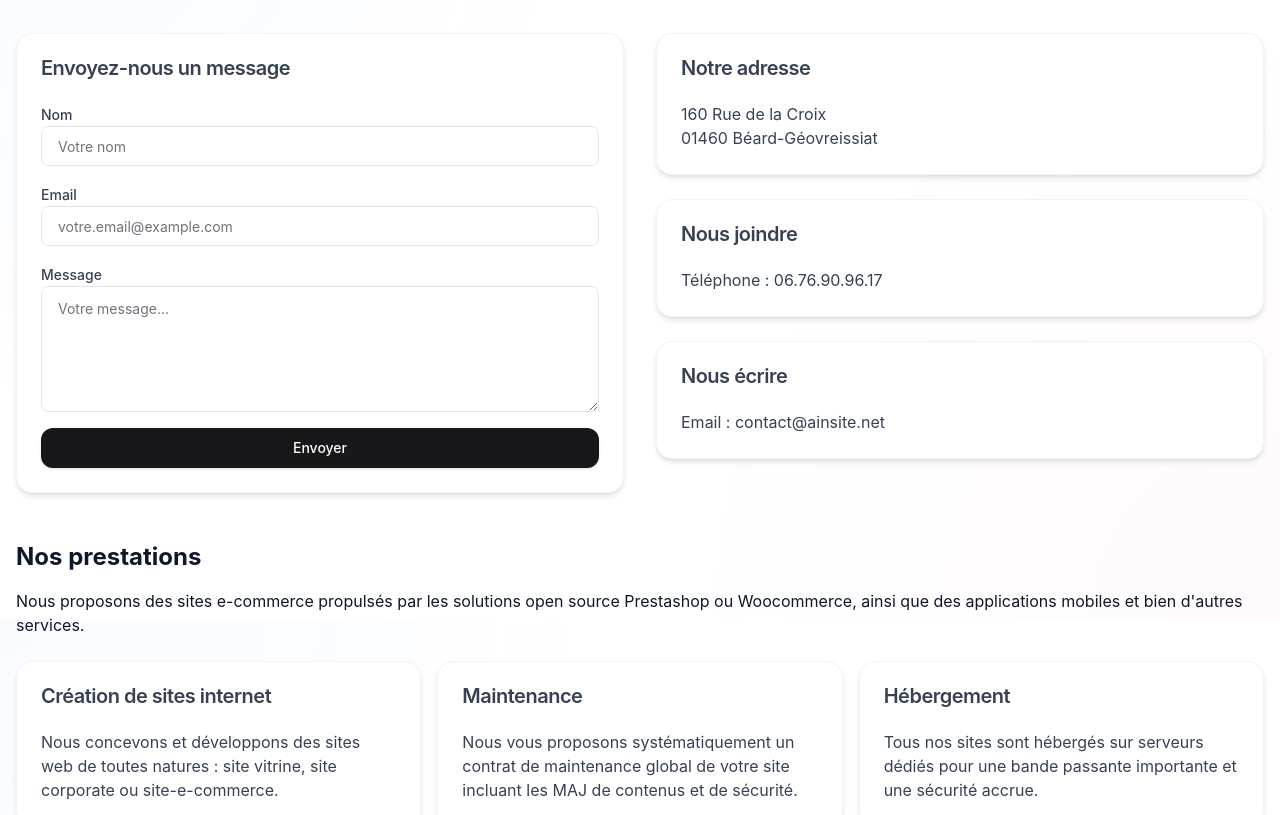
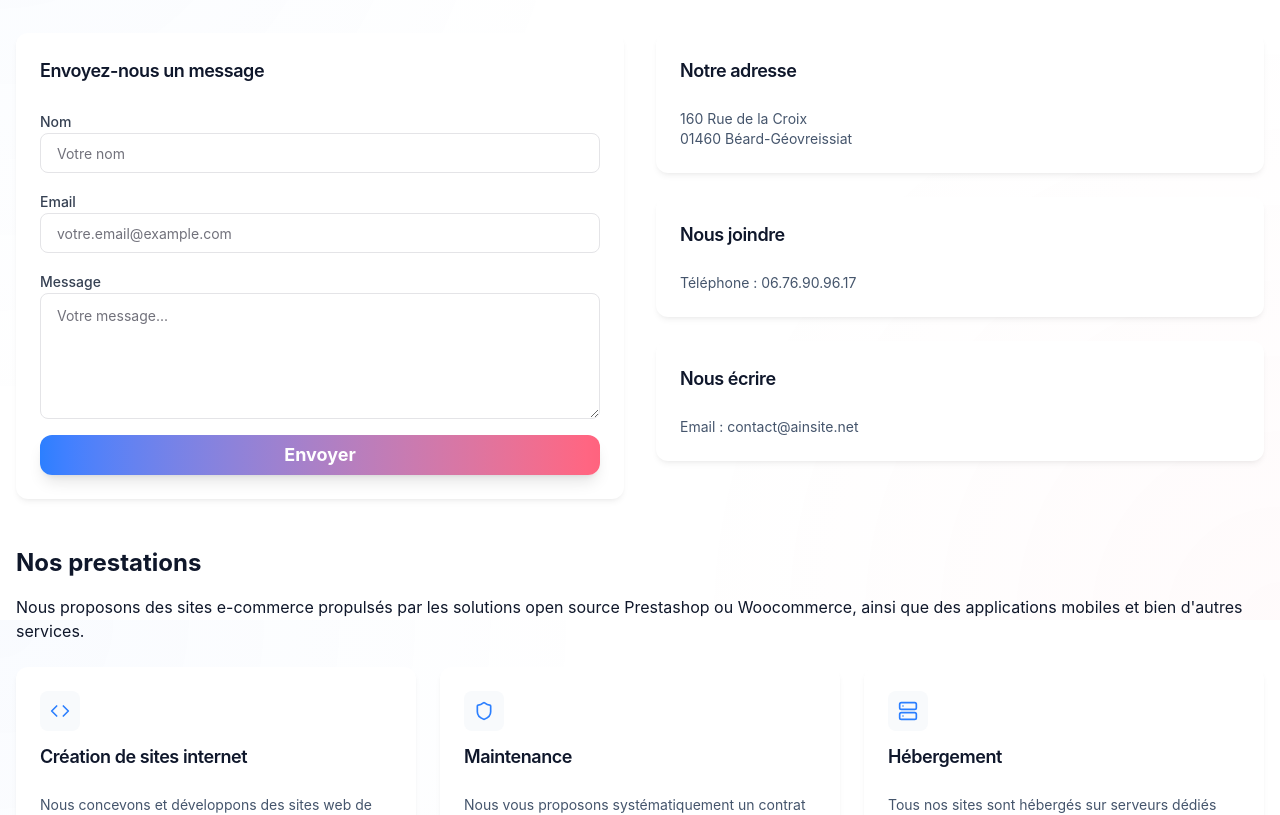
Before and after one commit to Hugonnet/Ainsite-Engineering, a Next.js app: page /contact in a window 1280 px wide. Shown: the part 180-995 px from the top of the page. Built offline with nearby package versions, Linux system fonts and the light colour scheme.

Commit message:
feat: amélioration de la page de contact avec des styles et des icônes

```diff
--- a/app/contact/page.tsx
+++ b/app/contact/page.tsx
@@ -6,6 +6,7 @@ import { Card, CardContent, CardHeader, CardTitle } from "@/components/ui/card";
 import { Input } from "@/components/ui/input";
 import { Label } from "@/components/ui/label";
 import { Textarea } from "@/components/ui/textarea";
+import { Code, Shield, Server } from "lucide-react";
 
 export default function Contact() {
   const [formData, setFormData] = useState({
@@ -63,9 +64,9 @@ export default function Contact() {
 
       <div className="grid grid-cols-1 md:grid-cols-2 gap-8">
         {/* Formulaire de contact */}
-        <Card>
+        <Card className="border-0 shadow-soft hover:shadow-lg transition-all duration-300 bg-white dark:bg-zinc-950 rounded-xl">
           <CardHeader>
-            <CardTitle>Envoyez-nous un message</CardTitle>
+            <CardTitle className="text-lg text-slate-900 dark:text-zinc-100">Envoyez-nous un message</CardTitle>
           </CardHeader>
           <CardContent>
             <form onSubmit={handleSubmit} className="space-y-4">
@@ -104,7 +105,11 @@ export default function Contact() {
                   required
                 />
               </div>
-              <Button type="submit" className="w-full" disabled={isSubmitting}>
+              <Button
+                type="submit"
+                className="inline-flex items-center justify-center rounded-xl bg-gradient-to-r from-blue-500 to-rose-400 text-white px-8 py-3 text-lg font-bold hover:bg-slate-50 transition-all shadow-lg hover:shadow-xl hover:scale-[1.02] w-full"
+                disabled={isSubmitting}
+              >
                 {isSubmitting ? "Envoi en cours..." : "Envoyer"}
               </Button>
               {submitMessage && (
@@ -118,31 +123,31 @@ export default function Contact() {
 
         {/* Informations de contact */}
         <div className="space-y-6">
-          <Card>
+          <Card className="border-0 shadow-soft hover:shadow-lg transition-all duration-300 bg-white dark:bg-zinc-950 rounded-xl">
             <CardHeader>
-              <CardTitle>Notre adresse</CardTitle>
+              <CardTitle className="text-lg text-slate-900 dark:text-zinc-100">Notre adresse</CardTitle>
             </CardHeader>
             <CardContent>
-              <p>160 Rue de la Croix</p>
-              <p>01460 Béard-Géovreissiat</p>
+              <p className="text-sm text-slate-600 dark:text-zinc-400">160 Rue de la Croix</p>
+              <p className="text-sm text-slate-600 dark:text-zinc-400">01460 Béard-Géovreissiat</p>
             </CardContent>
           </Card>
 
-          <Card>
+          <Card className="border-0 shadow-soft hover:shadow-lg transition-all duration-300 bg-white dark:bg-zinc-950 rounded-xl">
             <CardHeader>
-              <CardTitle>Nous joindre</CardTitle>
+              <CardTitle className="text-lg text-slate-900 dark:text-zinc-100">Nous joindre</CardTitle>
             </CardHeader>
             <CardContent>
-              <p>Téléphone : 06.76.90.96.17</p>
+              <p className="text-sm text-slate-600 dark:text-zinc-400">Téléphone : 06.76.90.96.17</p>
             </CardContent>
           </Card>
 
-          <Card>
+          <Card className="border-0 shadow-soft hover:shadow-lg transition-all duration-300 bg-white dark:bg-zinc-950 rounded-xl">
             <CardHeader>
-              <CardTitle>Nous écrire</CardTitle>
+              <CardTitle className="text-lg text-slate-900 dark:text-zinc-100">Nous écrire</CardTitle>
             </CardHeader>
             <CardContent>
-              <p>Email : contact@ainsite.net</p>
+              <p className="text-sm text-slate-600 dark:text-zinc-400">Email : contact@ainsite.net</p>
             </CardContent>
           </Card>
         </div>
@@ -155,29 +160,44 @@ export default function Contact() {
           Nous proposons des sites e-commerce propulsés par les solutions open source Prestashop ou Woocommerce,
           ainsi que des applications mobiles et bien d'autres services.
         </p>
-        <div className="grid grid-cols-1 md:grid-cols-3 gap-4">
-          <Card>
+        <div className="grid grid-cols-1 md:grid-cols-3 gap-6">
+          <Card className="border-0 shadow-soft hover:shadow-lg transition-all duration-300 bg-white dark:bg-zinc-950 rounded-xl">
             <CardHeader>
-              <CardTitle>Création de sites internet</CardTitle>
+              <div className="inline-flex h-10 w-10 items-center justify-center rounded-lg bg-slate-50 dark:bg-zinc-900 mb-3 group-hover:bg-blue-50 transition-colors">
+                <Code className="h-5 w-5 text-blue-500" />
+              </div>
+              <CardTitle className="text-lg text-slate-900 dark:text-zinc-100">Création de sites internet</CardTitle>
             </CardHeader>
             <CardContent>
-              <p>Nous concevons et développons des sites web de toutes natures : site vitrine, site corporate ou site-e-commerce.</p>
+              <p className="text-sm text-slate-600 dark:text-zinc-400">
+                Nous concevons et développons des sites web de toutes natures : site vitrine, site corporate ou site-e-commerce.
+              </p>
             </CardContent>
           </Card>
-          <Card>
+          <Card className="border-0 shadow-soft hover:shadow-lg transition-all duration-300 bg-white dark:bg-zinc-950 rounded-xl">
             <CardHeader>
-              <CardTitle>Maintenance</CardTitle>
+              <div className="inline-flex h-10 w-10 items-center justify-center rounded-lg bg-slate-50 dark:bg-zinc-900 mb-3 group-hover:bg-blue-50 transition-colors">
+                <Shield className="h-5 w-5 text-blue-500" />
+              </div>
+              <CardTitle className="text-lg text-slate-900 dark:text-zinc-100">Maintenance</CardTitle>
             </CardHeader>
             <CardContent>
-              <p>Nous vous proposons systématiquement un contrat de maintenance global de votre site incluant les MAJ de contenus et de sécurité.</p>
+              <p className="text-sm text-slate-600 dark:text-zinc-400">
+                Nous vous proposons systématiquement un contrat de maintenance global de votre site incluant les MAJ de contenus et de sécurité.
+              </p>
             </CardContent>
           </Card>
-          <Card>
+          <Card className="border-0 shadow-soft hover:shadow-lg transition-all duration-300 bg-white dark:bg-zinc-950 rounded-xl">
             <CardHeader>
-              <CardTitle>Hébergement</CardTitle>
+              <div className="inline-flex h-10 w-10 items-center justify-center rounded-lg bg-slate-50 dark:bg-zinc-900 mb-3 group-hover:bg-blue-50 transition-colors">
+                <Server className="h-5 w-5 text-blue-500" />
+              </div>
+              <CardTitle className="text-lg text-slate-900 dark:text-zinc-100">Hébergement</CardTitle>
             </CardHeader>
             <CardContent>
-              <p>Tous nos sites sont hébergés sur serveurs dédiés pour une bande passante importante et une sécurité accrue.</p>
+              <p className="text-sm text-slate-600 dark:text-zinc-400">
+                Tous nos sites sont hébergés sur serveurs dédiés pour une bande passante importante et une sécurité accrue.
+              </p>
             </CardContent>
           </Card>
         </div>
```
